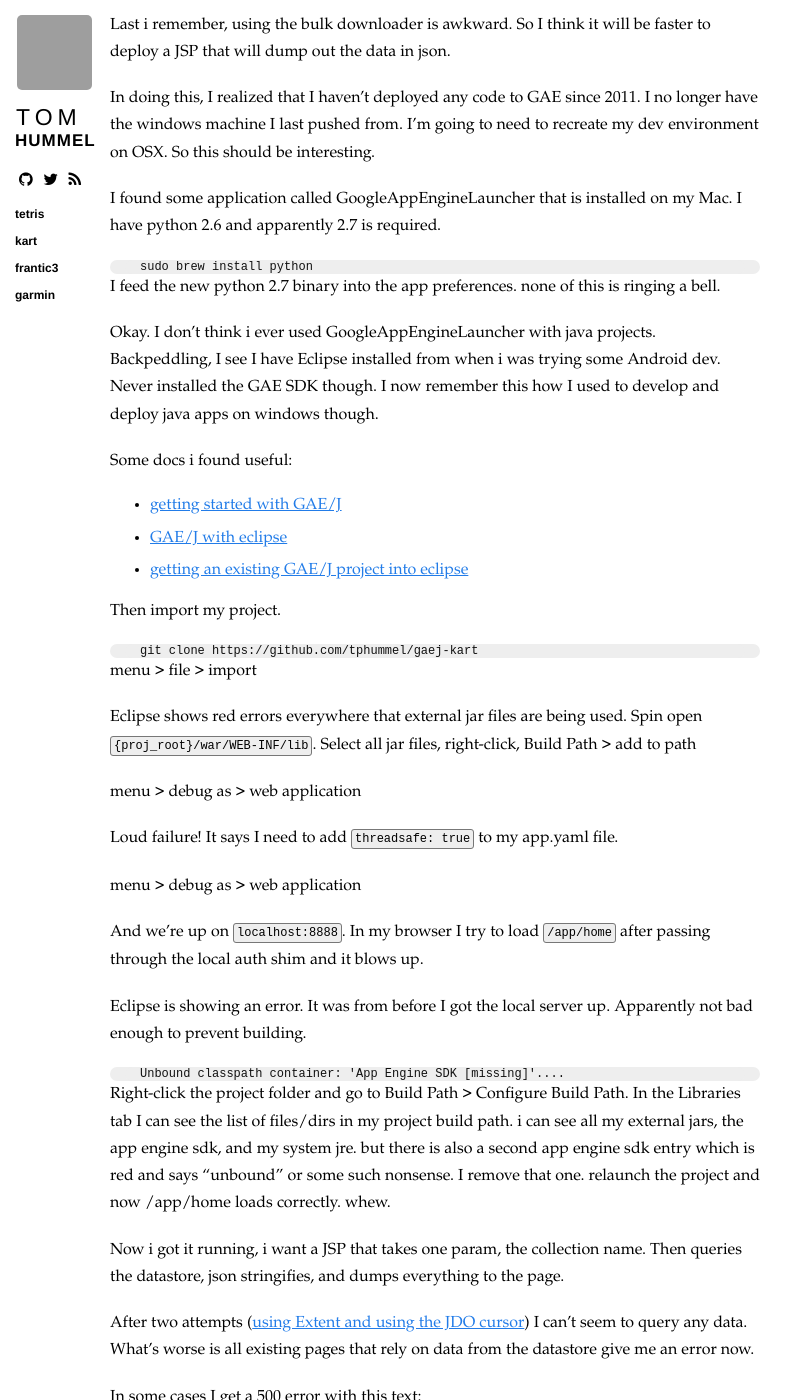
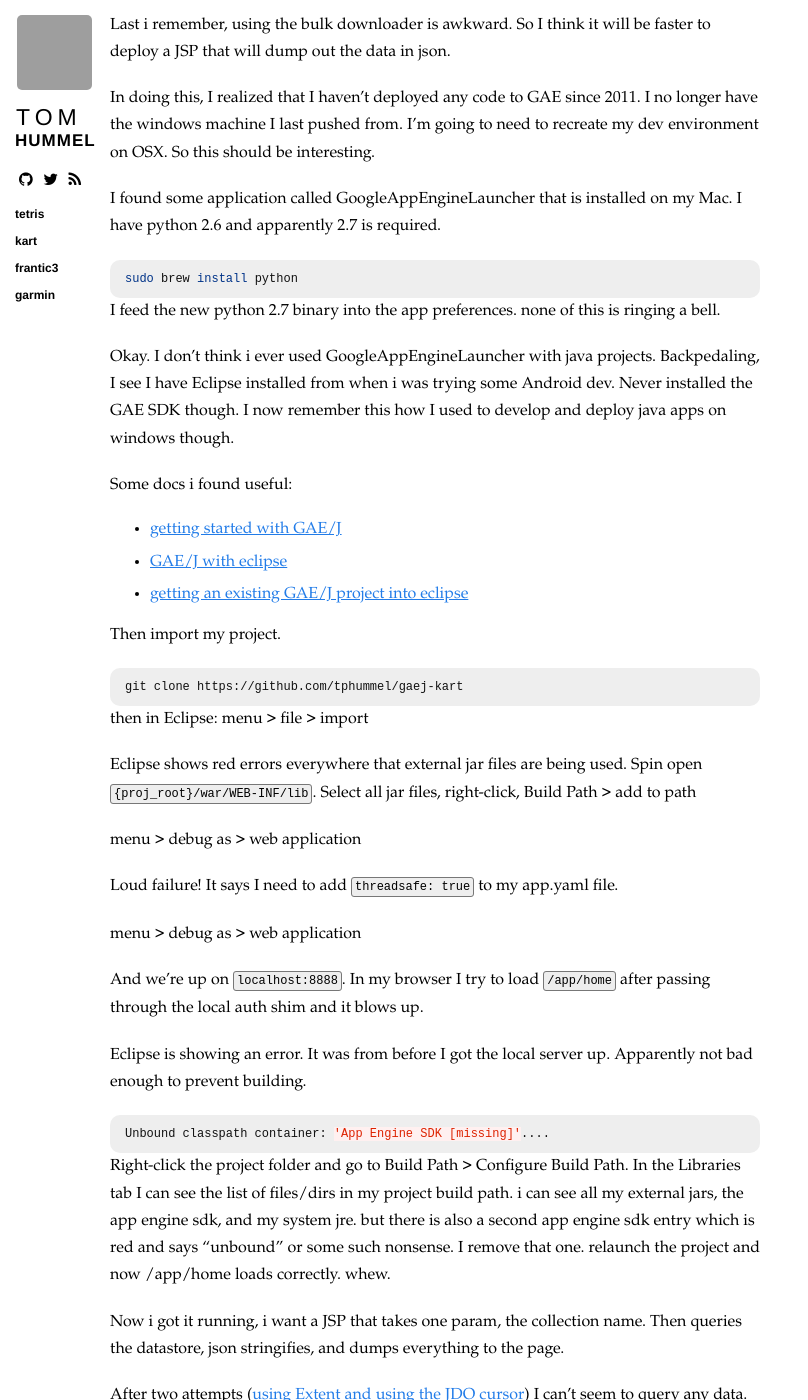
Before and after one commit to tphummel/blog, a Jekyll site: the page built from _posts/2013-05-12-exfiltrating-mario-kart-data-from-google-app-engine.md, in a window 1280 px wide and 1400 px high, scrolled down 281 px. Shown: the whole window, without its empty margins (0-808 px from the left). Built offline with Jekyll 4.4.1, drawn with Linux system fonts in a browser that asks for light colours; nearby versions of some CDN libraries; Markdown is read by kramdown in place of the engine named in the settings; comment, search, counter and statistics services are not loaded; some of the changed text lies outside the part shown; grey boxes are pictures that could not be loaded.

Commit message:
fixed some styling in posts

````diff
--- a/_posts/2013-05-12-exfiltrating-mario-kart-data-from-google-app-engine.md
+++ b/_posts/2013-05-12-exfiltrating-mario-kart-data-from-google-app-engine.md
@@ -14,11 +14,13 @@
 
 I found some application called GoogleAppEngineLauncher that is installed on my Mac. I have python 2.6 and apparently 2.7 is required.
 
-    sudo brew install python
+{% highlight sh %}
+sudo brew install python
+{% endhighlight %}
 
 I feed the new python 2.7 binary into the app preferences. none of this is ringing a bell.
 
-Okay. I don't think i ever used GoogleAppEngineLauncher with java projects. Backpeddling, I see I have Eclipse installed from when i was trying some Android dev. Never installed the GAE SDK though. I now remember this how I used to develop and deploy java apps on windows though.
+Okay. I don't think i ever used GoogleAppEngineLauncher with java projects. Backpedaling, I see I have Eclipse installed from when i was trying some Android dev. Never installed the GAE SDK though. I now remember this how I used to develop and deploy java apps on windows though.
 
 Some docs i found useful:
 
@@ -28,9 +30,11 @@
 
 Then import my project.
 
-    git clone https://github.com/tphummel/gaej-kart
+{% highlight sh %}
+git clone https://github.com/tphummel/gaej-kart
+{% endhighlight %}
 
-menu > file > import
+then in Eclipse: menu > file > import
 
 Eclipse shows red errors everywhere that external jar files are being used. Spin open ```{proj_root}/war/WEB-INF/lib```. Select all jar files, right-click, Build Path > add to path
 
@@ -44,7 +48,9 @@
 
 Eclipse is showing an error. It was from before I got the local server up. Apparently not bad enough to prevent building.
 
-    Unbound classpath container: 'App Engine SDK [missing]'....
+{% highlight sh %}
+Unbound classpath container: 'App Engine SDK [missing]'....
+{% endhighlight %}
 
 Right-click the project folder and go to Build Path > Configure Build Path. In the Libraries tab I can see the list of files/dirs in my project build path. i can see all my external jars, the app engine sdk, and my system jre. but there is also a second app engine sdk entry which is red and says "unbound" or some such nonsense. I remove that one. relaunch the project and now /app/home loads correctly. whew.
 
@@ -54,7 +60,9 @@
 
 In some cases I get a 500 error with this text:
 
-    This means that it either hasnt been enhanced, or that the enhanced version of the file is not in the CLASSPATH (or is hidden by an unenhanced version), or the Meta-Data/annotations for the class are not found.
+{% highlight sh %}
+This means that it either hasnt been enhanced, or that the enhanced version of the file is not in the CLASSPATH (or is hidden by an unenhanced version), or the Meta-Data/annotations for the class are not found.
+{% endhighlight %}
 
 Ok. I think GAE has changed pretty drastically while I've been away. I'm sure the act of pushing alone has broken the app beyond saving at this point. I just need to get the data out.
 
````
Also changed, not shown: _posts/2011-01-01-mario-kart-primer.md (+1 -2 lines).
